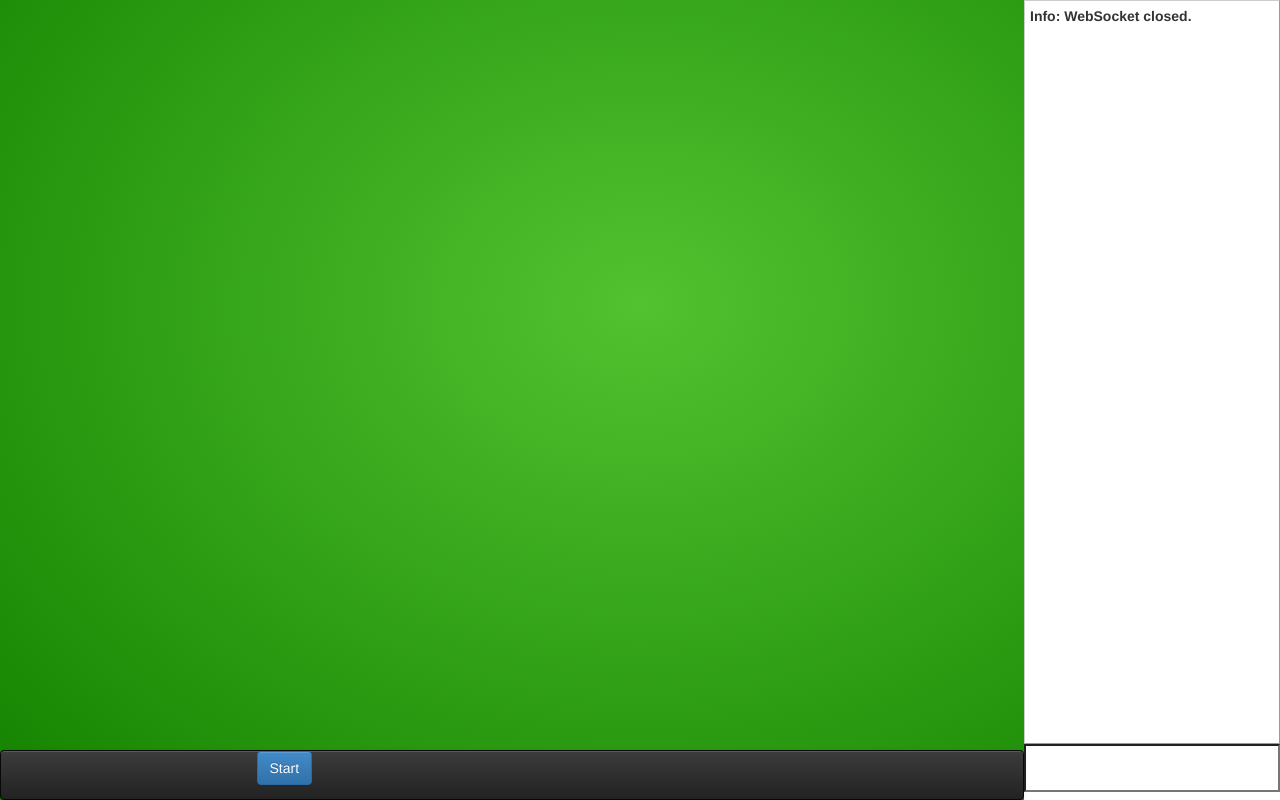
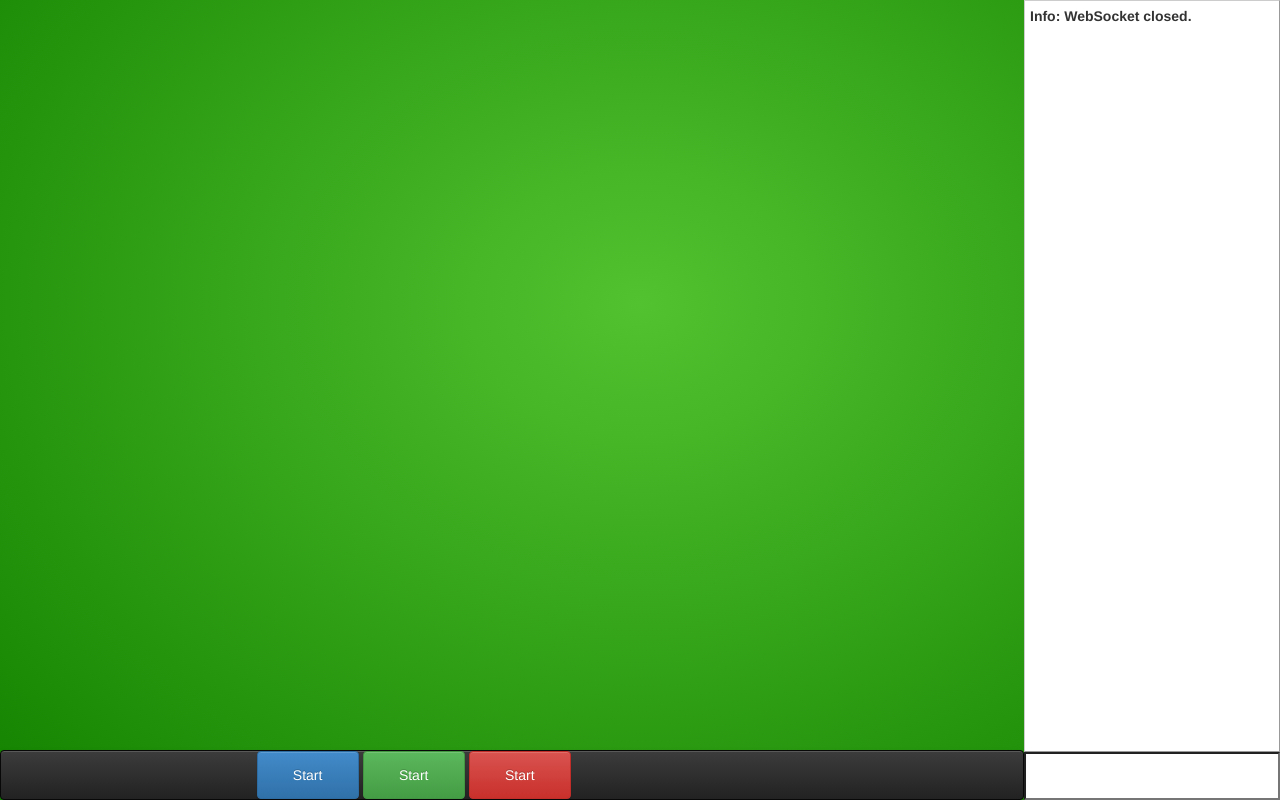
Before and after one commit to Driimzzz/ProjetCPE-Hocus-Pocus, a plain HTML site: page WebContent/console.html in a window 1280 px wide. Drawn offline with Linux system fonts and the light colour scheme.

Commit message:
visuels + bouton

```diff
--- a/WebContent/console.html
+++ b/WebContent/console.html
@@ -19,6 +19,8 @@
 		<div id="menu-container" class="navbar navbar-inverse">
 			<div id="sousmenu-container">
 				<button class="btn btn-primary">Start</button>
+				<button class="btn btn-success">Start</button>
+				<button class="btn btn-danger">Start</button>
 			</div>
 
 		</div>
--- a/WebContent/css/socket.css
+++ b/WebContent/css/socket.css
@@ -26,14 +26,15 @@
 	padding:auto;
 }
 #sousmenu-container button{
-
+height:100%;
+width:20%;
 }
 #console {
 
 	border: 1px solid #CCCCCC;
 	border-right-color: #999999;
 	border-bottom-color: #999999;
-	height:93%;
+	height:94%;
 	overflow-y: scroll;
 	padding: 5px;
 	width: 100%;
```
